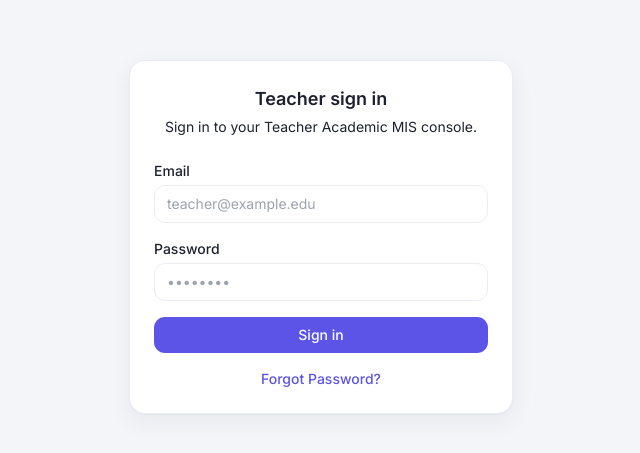
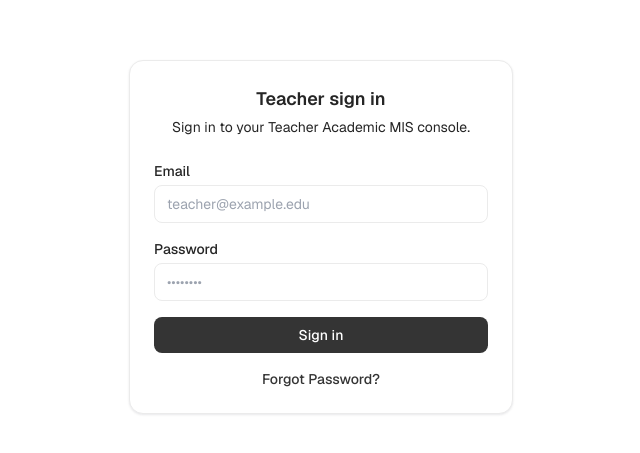
Before and after one commit to dinamsingh/MIS, a React (Vite) app: page /sign-in in a window 1280 px wide. Shown: the part 163-616 px from the top of the page, without its empty margins (319-959 px from the left). Built offline with nearby package versions, Linux system fonts and the light colour scheme; no server answers.

Commit message:
style: merge reference theme tokens (neutral shadcn palette, Geist font, radius/shadow)

```diff
--- a/src/index.css
+++ b/src/index.css
@@ -1,3 +1,6 @@
+/* Reference template typeface (Geist) with Inter fallback already in the stack. */
+@import url('https://fonts.googleapis.com/css2?family=Geist:wght@400;500;600;700&family=Geist+Mono:wght@400;500&display=swap');
+
 @tailwind base;
 @tailwind components;
 @tailwind utilities;
--- a/tailwind.config.js
+++ b/tailwind.config.js
@@ -1,11 +1,13 @@
 /** @type {import('tailwindcss').Config} */
 export default {
   content: ['./index.html', './src/**/*.{ts,tsx}'],
+  darkMode: 'class',
   theme: {
     extend: {
       fontFamily: {
-        // Inter as the primary UI typeface (Req 20.2)
+        // Geist as the primary UI typeface (reference template), Inter fallback.
         sans: [
+          'Geist',
           'Inter',
           'ui-sans-serif',
           'system-ui',
@@ -16,40 +18,62 @@ export default {
           'Arial',
           'sans-serif',
         ],
+        mono: ['Geist Mono', 'ui-monospace', 'SFMono-Regular', 'Menlo', 'monospace'],
       },
       colors: {
-        // Surfaces & borders (Req 20.2)
-        background: '#f4f5f9',
+        // ---- Reference template palette (shadcn neutral), adapted to Tailwind v3 ----
+        // Surfaces & borders
+        background: '#ffffff',
         surface: '#ffffff',
-        border: '#ecedf4',
-        // Accent (Req 20.3)
+        border: '#ebebeb',
+        input: '#ebebeb',
+        ring: '#b5b5b5',
+        // Primary accent is the near-black neutral primary from the reference.
         accent: {
-          DEFAULT: '#5b54e6',
-          hover: '#4a42d4',
-          tint: '#eef0fe',
+          DEFAULT: '#343434',
+          hover: '#242424',
+          tint: '#f7f7f7',
         },
-        // Text emphasis levels (Req 20.4)
+        // Secondary / muted neutral surfaces
+        secondary: '#f7f7f7',
+        // Text emphasis levels (foreground / soft / muted)
         text: {
-          DEFAULT: '#1d2030',
-          soft: '#5a6072',
-          muted: '#969cad',
+          DEFAULT: '#252525',
+          soft: '#5c5c5c',
+          muted: '#8e8e8e',
         },
-        // Status colors (Req 20.5)
+        // Status colors (functional indicators — kept stable)
         status: {
           green: '#12b886',
           amber: '#f59e0b',
           red: '#f0506e',
           blue: '#4c8dff',
         },
+        destructive: '#e54848',
+        // Left navigation surface (reference sidebar tokens)
+        sidebar: {
+          DEFAULT: '#fbfbfb',
+          foreground: '#252525',
+          border: '#ebebeb',
+          accent: '#f7f7f7',
+        },
+        // Chart palette (reference chart-1..5)
+        chart: {
+          1: '#e76e50',
+          2: '#2a9d90',
+          3: '#34556b',
+          4: '#e8c468',
+          5: '#f4a259',
+        },
       },
       borderRadius: {
-        // Card 16px, button 11px (Req 20.6)
-        card: '16px',
-        button: '11px',
+        // Reference radius scale (--radius: 0.625rem ≈ 10px)
+        card: '14px',
+        button: '8px',
       },
       boxShadow: {
-        // Soft card shadow (Req 20.6)
-        soft: '0 1px 2px rgba(29, 32, 48, 0.04), 0 8px 24px rgba(29, 32, 48, 0.06)',
+        // Subtle, flat shadow in the reference style (borders do most of the work)
+        soft: '0 1px 2px rgba(16, 24, 40, 0.04), 0 1px 3px rgba(16, 24, 40, 0.06)',
       },
     },
   },
```
